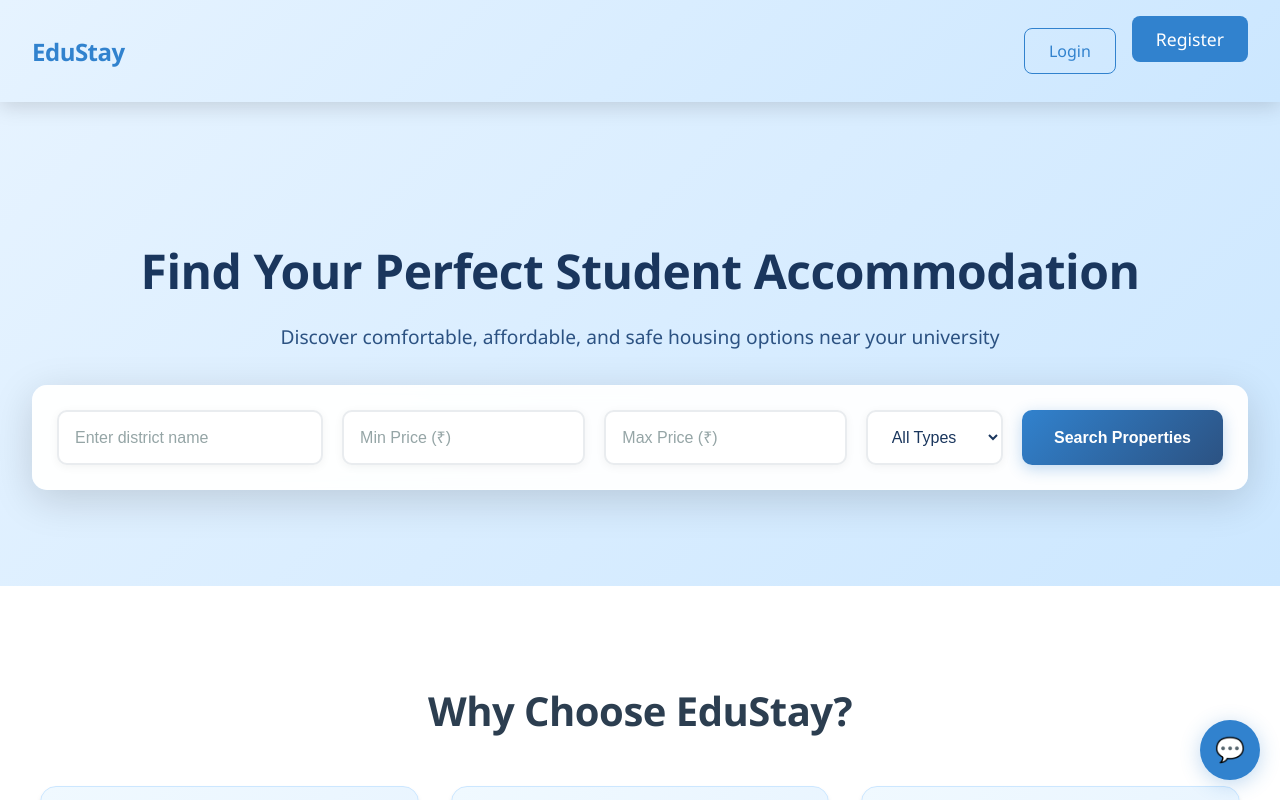
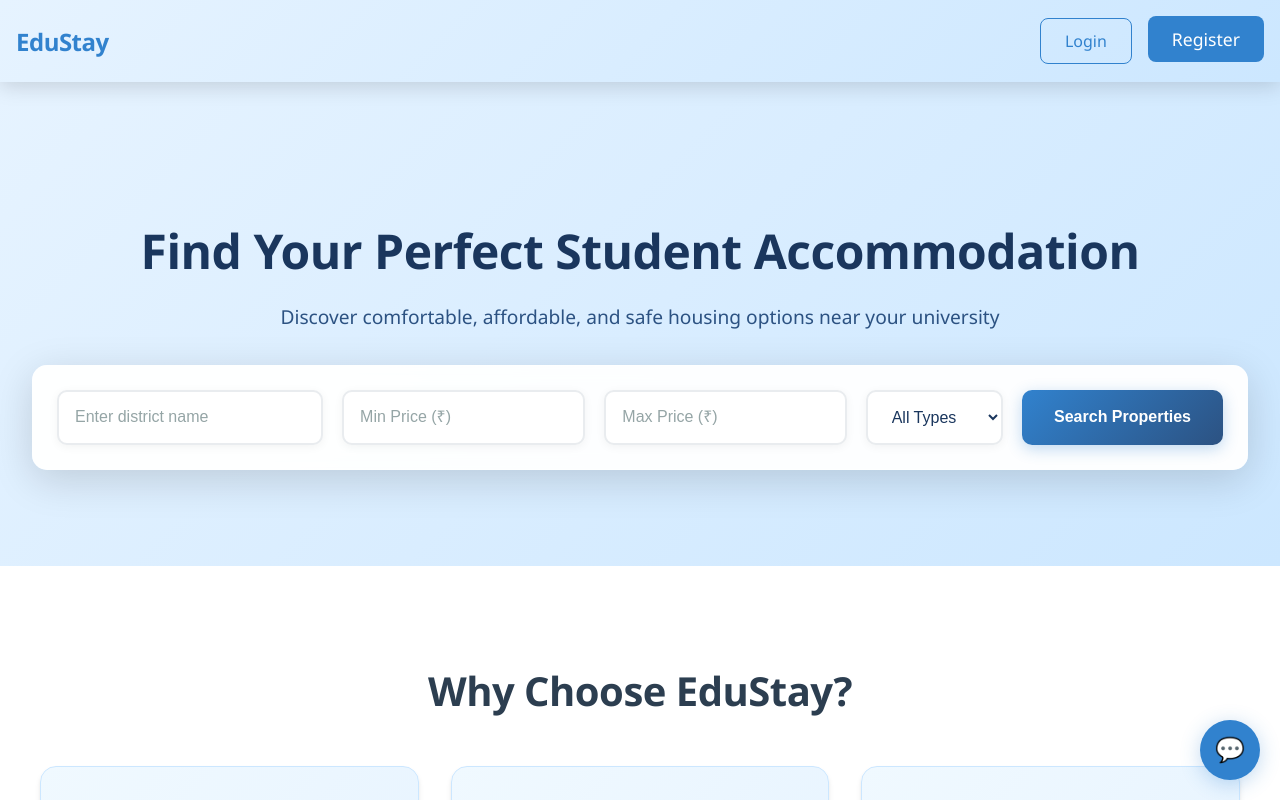
Before and after one commit to Divagarkathiresan/EduStay, a React (Create React App) app in the folder EduStay/Frontend/myapp/: page / in a window 1280 px wide. Shown: the top 800 px of the page. Built offline with nearby package versions, Linux system fonts and the light colour scheme.

Commit message:
NavBar updated

```diff
--- a/EduStay/Frontend/myapp/src/components/navbar/Navbar.css
+++ b/EduStay/Frontend/myapp/src/components/navbar/Navbar.css
@@ -3,7 +3,7 @@
     justify-content: space-between;
     align-items: center;
     background: linear-gradient(135deg, #e6f3ff 0%, #cce7ff 100%);
-    padding: 1rem 2rem;
+    padding: 1rem 1rem;
     color: #1a365d;
     box-shadow: 0 4px 20px rgba(0, 0, 0, 0.15);
     position: sticky;
@@ -11,6 +11,7 @@
     z-index: 1000;
     font-family: 'Segoe UI', Tahoma, Geneva, Verdana, sans-serif;
     backdrop-filter: blur(10px);
+    height: 50px;
 }
 
 .navbar .logo {
@@ -24,9 +25,6 @@
 .navbar .nav-links {
     display: flex;
     list-style: none;
-    margin: 0;
-    padding: 0;
-    gap: 2rem;
 }
 
 .navbar .nav-links li {
@@ -85,6 +83,7 @@
 }
 
 .navbar .register-btn {
+    margin-top: 20px;
     background-color: #3182ce;
     color: white;
 }
--- a/EduStay/Frontend/myapp/src/pages/Login/LoginPage.css
+++ b/EduStay/Frontend/myapp/src/pages/Login/LoginPage.css
@@ -115,7 +115,7 @@
 .toggle-password {
     position: absolute;
     right: 12px;
-    top: 50%;
+    top: 37%;
     transform: translateY(-50%);
     cursor: pointer;
     font-size: 18px;
--- a/EduStay/Frontend/myapp/src/pages/Profile/Profile.jsx
+++ b/EduStay/Frontend/myapp/src/pages/Profile/Profile.jsx
@@ -81,6 +81,7 @@ export default function Profile() {
 
         // Go to HOME PAGE (not login)
         navigate("/", { replace: true });
+
 
     } catch (error) {
         alert("Failed to update profile. Please try again.");
```
Also changed, not shown: 1 other file (tests, documents, lock files or other folders).
